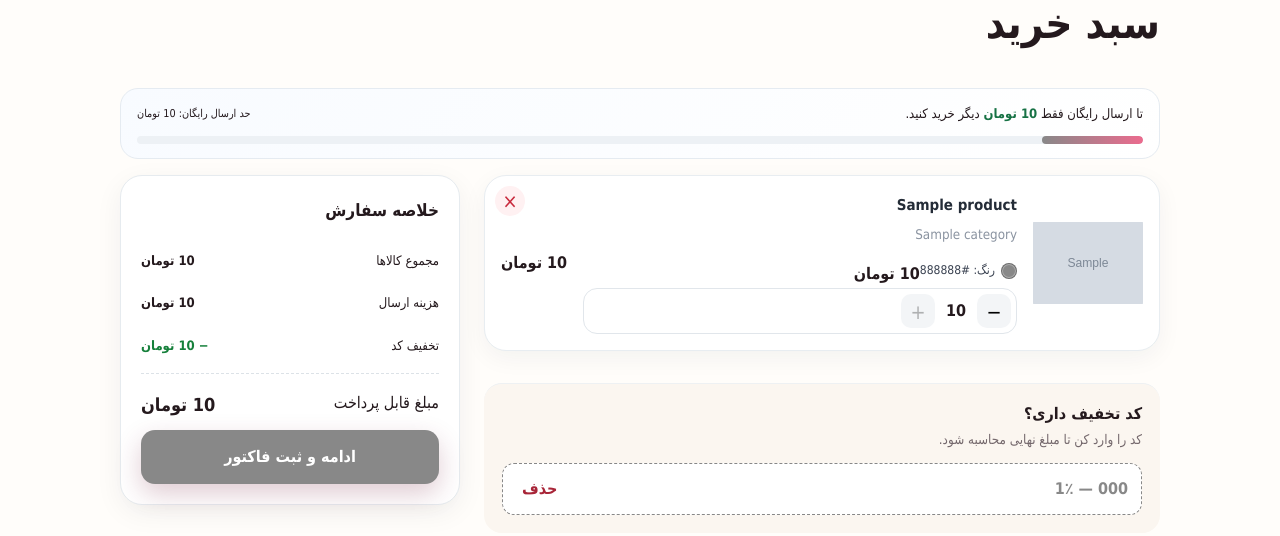
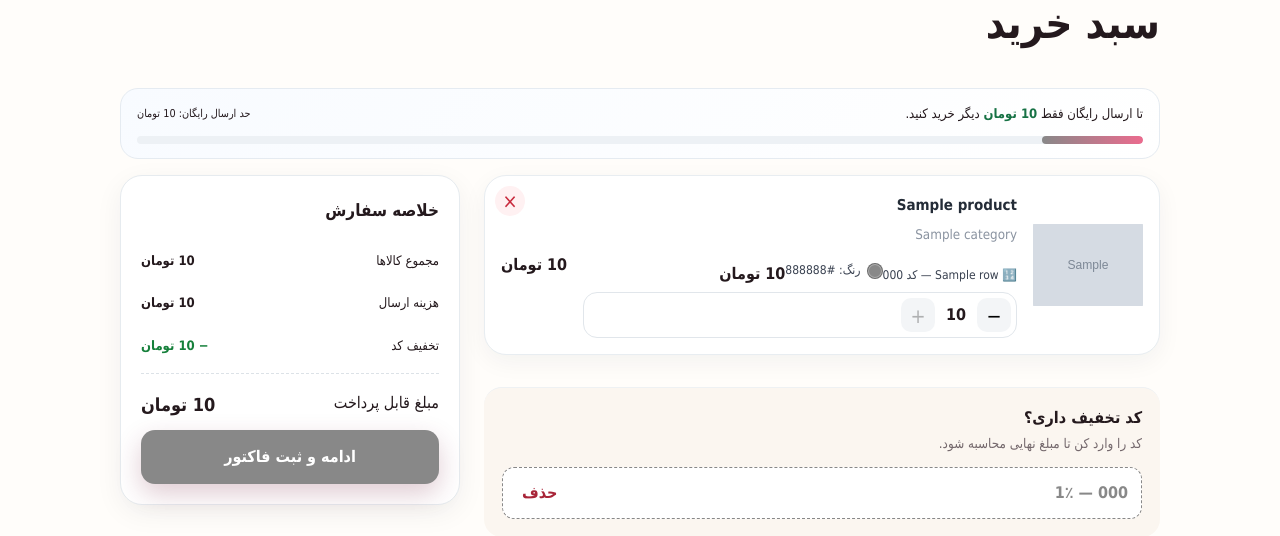
Before and after one commit to deltashopsiavash/sanashop, a Django app: template templates/shop/cart.html in a window 1280 px wide. Shown: the part 305-841 px from the top of the page. Run offline with Django 5.2, Linux system fonts and the light colour scheme; the template is opened without the code that fills it: most values are stand-ins (such as "Sample title", 1, 10 or a date in 2020); grey boxes marked "Sample" are stand-in pictures.

Commit message:
Show exact numbered option and code across catalog, cart, invoice and Telegram manager

```diff
--- a/templates/shop/cart.html
+++ b/templates/shop/cart.html
@@ -3,13 +3,13 @@
 {% if rows %}
   {% if free_shipping_threshold %}<div class="free-shipping-box">{% if free_shipping %}<div class="free-shipping-done">🎁 تبریک! ارسال این سفارش برای شما رایگان شد.</div>{% else %}<div class="free-shipping-copy"><span>تا ارسال رایگان فقط <strong>{{ remaining_to_free_shipping|money }} تومان</strong> دیگر خرید کنید.</span><small>حد ارسال رایگان: {{ free_shipping_threshold|money }} تومان</small></div><div class="free-shipping-track"><span style="width:{{ free_shipping_progress }}%"></span></div>{% endif %}</div>{% endif %}
   <div class="delta-cart-layout"><section class="delta-cart-items">{% for row in rows %}{% with promo=row.product|promotion_label %}<article class="delta-cart-item">
-    <form class="delta-cart-remove" method="post" action="{% url 'cart_update' row.product.id %}" aria-label="حذف محصول">{% csrf_token %}<input type="hidden" name="color_id" value="{{ row.color_id|default_if_none:'' }}"><button type="submit" name="quantity" value="0" title="حذف">×</button></form>
+    <form class="delta-cart-remove" method="post" action="{% url 'cart_update' row.product.id %}" aria-label="حذف محصول">{% csrf_token %}<input type="hidden" name="color_id" value="{{ row.color_id|default_if_none:'' }}"><input type="hidden" name="option_id" value="{{ row.option_id|default_if_none:'' }}"><button type="submit" name="quantity" value="0" title="حذف">×</button></form>
     <a class="delta-cart-image" href="{% url 'product_detail' row.product.slug %}">{% if row.product.image %}<img src="{{ row.product.image.url }}" alt="{{ row.product.name }}">{% else %}<span>✦</span>{% endif %}</a>
-    <div class="delta-cart-info"><a href="{% url 'product_detail' row.product.slug %}"><b>{{ row.product.name }}</b></a><small>{{ row.product.category.name }}</small>{% if row.selected_color %}<span class="cart-selected-color"><i class="color-swatch" style="--swatch-color:{{ row.color_hex }}" aria-hidden="true"></i>رنگ: {{ row.selected_color }}</span>{% endif %}<span class="delta-cart-price">{{ row.unit_price|money }} تومان</span>{% if promo %}<small class="cart-promotion-old"><del>{{ row.product.price|money }} تومان</del> · {{ promo }}</small>{% endif %}
+    <div class="delta-cart-info"><a href="{% url 'product_detail' row.product.slug %}"><b>{{ row.product.name }}</b></a><small>{{ row.product.category.name }}</small>{% if row.option_code %}<span class="cart-selected-color">🔢 {{ row.option_title }} — کد {{ row.option_code }}</span>{% endif %}{% if row.selected_color %}<span class="cart-selected-color"><i class="color-swatch" style="--swatch-color:{{ row.color_hex }}" aria-hidden="true"></i>رنگ: {{ row.selected_color }}</span>{% endif %}<span class="delta-cart-price">{{ row.unit_price|money }} تومان</span>{% if promo and not row.option_id %}<small class="cart-promotion-old"><del>{{ row.product.price|money }} تومان</del> · {{ promo }}</small>{% endif %}
       <div class="delta-cart-controls">
-        <form method="post" action="{% url 'cart_update' row.product.id %}">{% csrf_token %}<input type="hidden" name="color_id" value="{{ row.color_id|default_if_none:'' }}"><button type="submit" name="quantity" value="{{ row.quantity|add:'-1' }}" aria-label="کاهش">−</button></form>
+        <form method="post" action="{% url 'cart_update' row.product.id %}">{% csrf_token %}<input type="hidden" name="color_id" value="{{ row.color_id|default_if_none:'' }}"><input type="hidden" name="option_id" value="{{ row.option_id|default_if_none:'' }}"><button type="submit" name="quantity" value="{{ row.quantity|add:'-1' }}" aria-label="کاهش">−</button></form>
         <span class="qty">{{ row.quantity }}</span>
-        <form method="post" action="{% url 'cart_update' row.product.id %}">{% csrf_token %}<input type="hidden" name="color_id" value="{{ row.color_id|default_if_none:'' }}"><button type="submit" name="quantity" value="{{ row.quantity|add:'1' }}" aria-label="افزایش" {% if row.quantity >= row.product.available_stock %}disabled{% endif %}>+</button></form>
+        <form method="post" action="{% url 'cart_update' row.product.id %}">{% csrf_token %}<input type="hidden" name="color_id" value="{{ row.color_id|default_if_none:'' }}"><input type="hidden" name="option_id" value="{{ row.option_id|default_if_none:'' }}"><button type="submit" name="quantity" value="{{ row.quantity|add:'1' }}" aria-label="افزایش" {% if row.quantity >= row.product.available_stock %}disabled{% endif %}>+</button></form>
       </div>
     </div>
     <strong class="delta-cart-line-total">{{ row.total|money }} تومان</strong>
```
